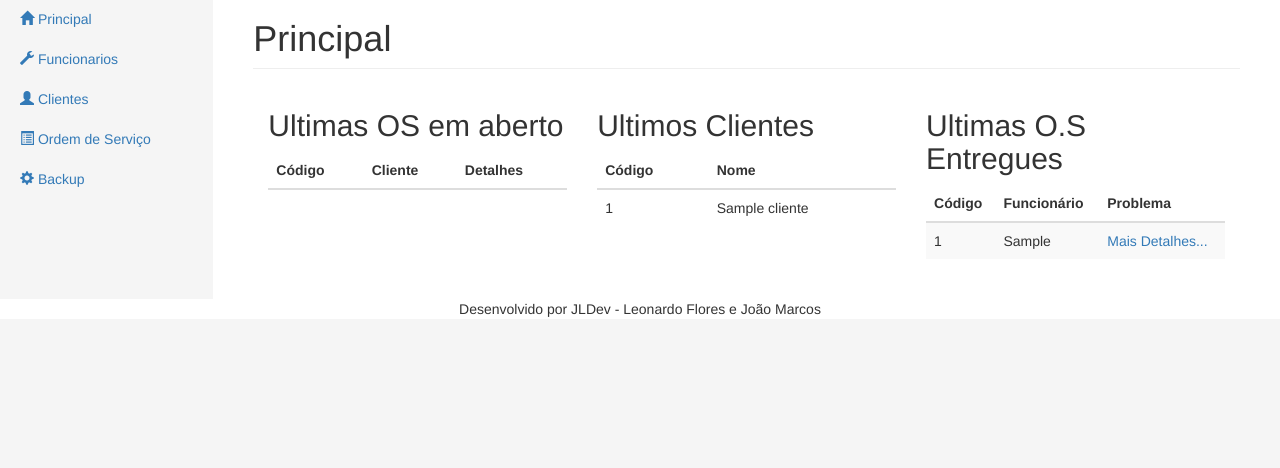
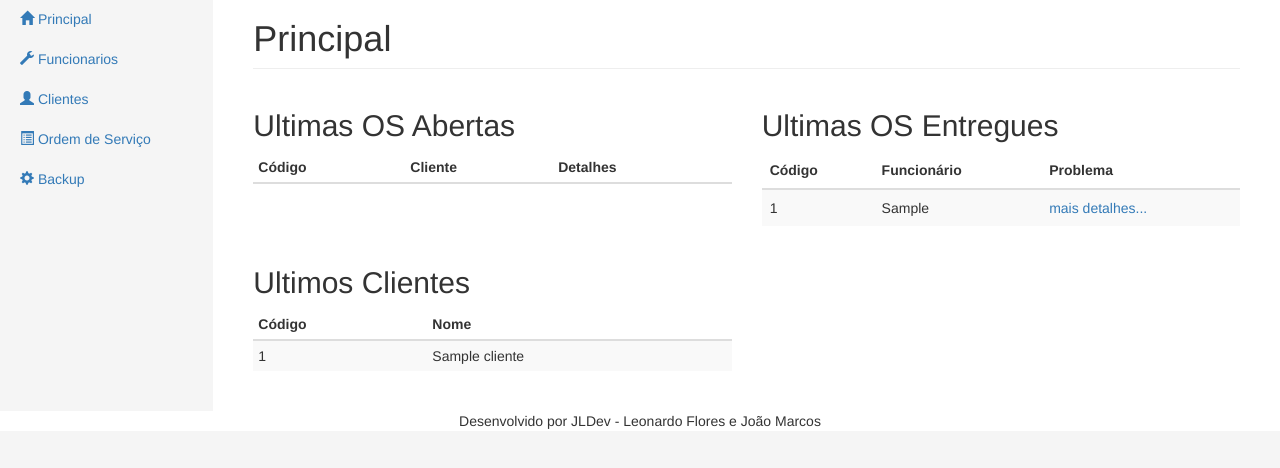
Before and after one commit to TecSecret/OSManager, a PHP site: page /exercicios/ in a window 1280 px wide. Shown: the part 51-519 px from the top of the page. Run offline with PHP 8.4, Linux system fonts and the light colour scheme; the visitor is signed in with stand-in values (Sample User, id 1); tables that the repository leaves empty hold one stand-in row (values such as "Sample post"); lists and menus that the app fills with data are empty; some libraries are stand-ins or nearby versions.

Commit message:
Finalizando...

```diff
--- a/funcionario/includes/form_cadastro.php
+++ b/funcionario/includes/form_cadastro.php
@@ -247,11 +247,11 @@
         <div class="form-group">
             <label for="nivel">Nível</label><br>
             <label class="radio-inline">
-                <input type="radio" name="nivel" value="Operador" required/>
+                <input type="radio" name="nivel" value="0" required/>
                 Operador
             </label>
             <label class="radio-inline">
-                <input type="radio" name="nivel" value="Administrador"  required />
+                <input type="radio" name="nivel" value="1"  required />
                 Administrador
             </label>
         </div>
--- a/index.php
+++ b/index.php
@@ -39,16 +39,17 @@
     <div class="container-fluid">
         <div class="row row-offcanvas row-offcanvas-left">
                 <?php include 'includes/navbar_lateral.php';?>
+
             <div class="col-sm-9 col-md-10 main">
               <h1 class="page-header">
                 Principal
               </h1>
 
-
-              <div class="col-xs-4">
-                  <h2 class="sub-header">Ultimas OS em aberto</h2>
+            <div class="row">
+                    <div class="col-xs-6">
+                        <h2 class="sub-header">Ultimas OS Abertas</h2>
                         <div class="table-responsive">
-                    <table class="table table-striped">
+                            <table class="table table-striped table-condensed">
                                 <thead>
                                 <tr>
                                     <th>Código</th>
@@ -61,8 +62,7 @@
                                     <tr>
                                     <td><?=$linha['Cod_Equipamento']?></td>
                                     <td><?=$linha['Cliente']?></td>
-                          <td><a href="os/editar_os.php?id=<?=$linha['Cod_Equipamento']?>">Mais Detalhes...</a></td>
-
+                                    <td><a href="os/editar_os.php?id=<?=$linha['Cod_Equipamento']?>">mais detalhes...</a></td>
                                     </tr>
                                     <?php } ?>
                                 </tbody>
@@ -70,10 +70,36 @@
                         </div>
                     </div>
 
-            <div class="col-xs-4">
+                    <div class="col-xs-6">
+                        <h2 class="sub-header">Ultimas OS Entregues</h2>
+                        <div class="table-responsive">
+                            <table class="table table-striped ">
+                                <thead>
+                                <tr>
+                                    <th>Código</th>
+                                    <th>Funcionário</th>
+                                    <th>Problema</th>
+                                </tr>
+                                </thead>
+                                <tbody>
+                                <?php while($linha = mysql_fetch_array($ultimas_os_fechadas)){ ?>
+                                    <tr>
+                                        <td><?=$linha['Cod_Equipamento']?></td>
+                                        <td><?=$linha['Funcionario']?></td>
+                                        <td><a href="os/editar_os.php?id=<?=$linha['Cod_Equipamento']?>">mais detalhes...</a></td>
+                                    </tr>
+                                <?php } ?>
+                                </tbody>
+                            </table>
+                        </div>
+
+                    </div>
+                </div>
+                <div class="row">
+                    <div class="col-xs-6">
                         <h2 class="sub-header">Ultimos Clientes</h2>
                         <div class="table-responsive">
-                    <table class="table">
+                            <table class="table table-striped table-condensed">
                                 <thead>
                                 <tr>
                                     <th>Código</th>
@@ -91,28 +117,6 @@
                             </table>
                         </div>
                     </div>
-                <div class="col-xs-4">
-                    <h2 class="sub-header">Ultimas O.S Entregues</h2>
-                    <div class="table-responsive">
-                        <table class="table table-striped ">
-                            <thead>
-                            <tr>
-                                <th>Código</th>
-                                <th>Funcionário</th>
-                                <th>Problema</th>
-                            </tr>
-                            </thead>
-                            <tbody>
-                            <?php while($linha = mysql_fetch_array($ultimas_os_fechadas)){ ?>
-                                <tr>
-                                    <td><?=$linha['Cod_Equipamento']?></td>
-                                    <td><?=$linha['Funcionario']?></td>
-                                    <td><a href="os/editar_os.php?id=<?=$linha['Cod_Equipamento']?>">Mais Detalhes...</a></td>
-                                </tr>
-                            <?php } ?>
-                            </tbody>
-                        </table>
-                    </div>
                 </div>
             </div>
         </div>
--- a/os/includes/form_alterar.php
+++ b/os/includes/form_alterar.php
@@ -39,7 +39,7 @@
             <div class="col-xs-6">
                 <div class="form-group">
                     <label for="telefones">Telefones</label>
-                    <p><?=$cliente['fone_com']?> | <?=$cliente['fone_res']?> | <?=$cliente['celular']?></p>
+                    <p><?=$cliente['fone_com']?> <?=$cliente['fone_res']?>  <?=$cliente['celular']?></p>
                 </div>
             </div>
         </div>
--- a/os/includes/form_cadastro.php
+++ b/os/includes/form_cadastro.php
@@ -39,7 +39,7 @@
     <div class="col-xs-6">
         <div class="form-group">
             <label for="telefones">Telefones</label>
-            <p><?=$cliente['fone_com']?> | <?=$cliente['fone_res']?> | <?=$cliente['celular']?></p>
+            <p><?=$cliente['fone_com']?> <?=$cliente['fone_res']?>  <?=$cliente['celular']?></p>
         </div>
     </div>
 </div>
--- a/os/includes/form_fechar.php
+++ b/os/includes/form_fechar.php
@@ -39,7 +39,7 @@
         <div class="col-xs-6">
             <div class="form-group">
                 <label for="telefones">Telefones</label>
-                <p><?=$cliente['fone_com']?> | <?=$cliente['fone_res']?> | <?=$cliente['celular']?></p>
+                <p><?=$cliente['fone_com']?> <?=$cliente['fone_res']?> <?=$cliente['celular']?></p>
             </div>
         </div>
     </div>
```
Lines whose indentation alone changed are shown as unchanged.
